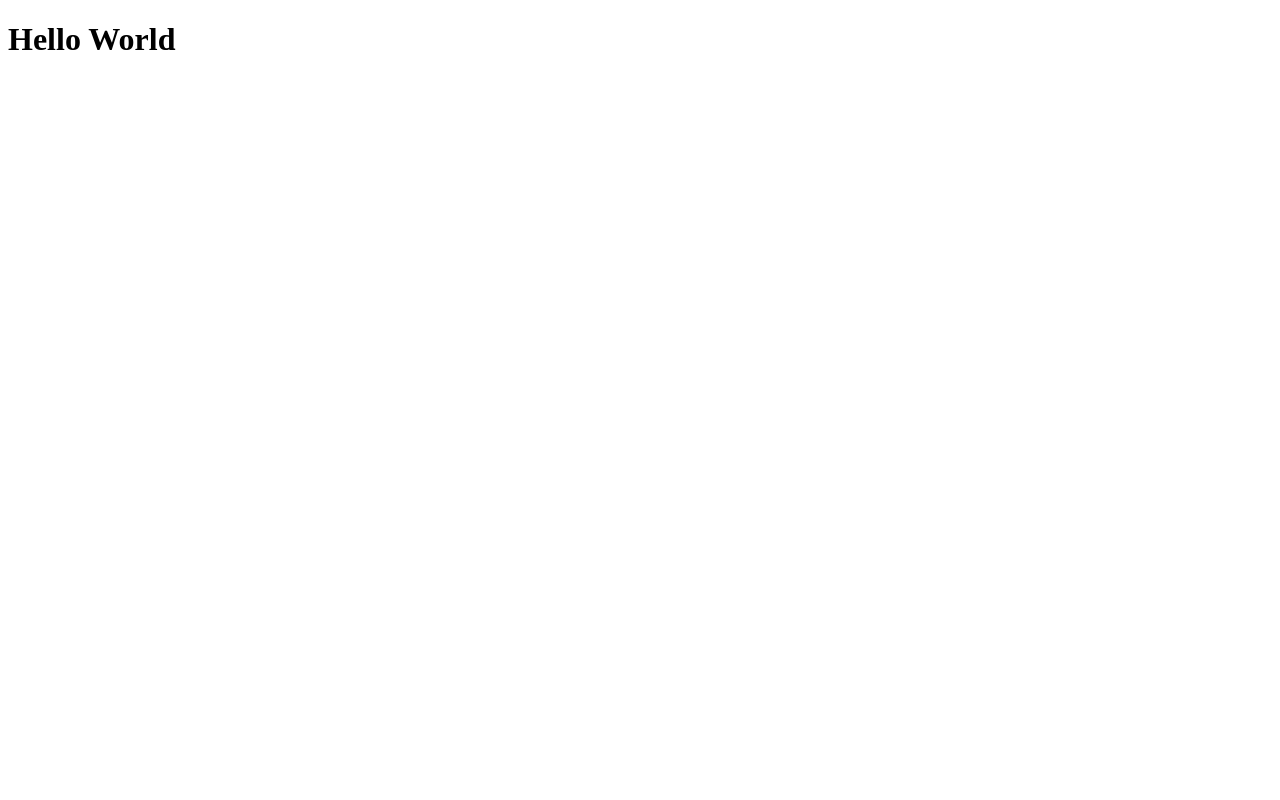
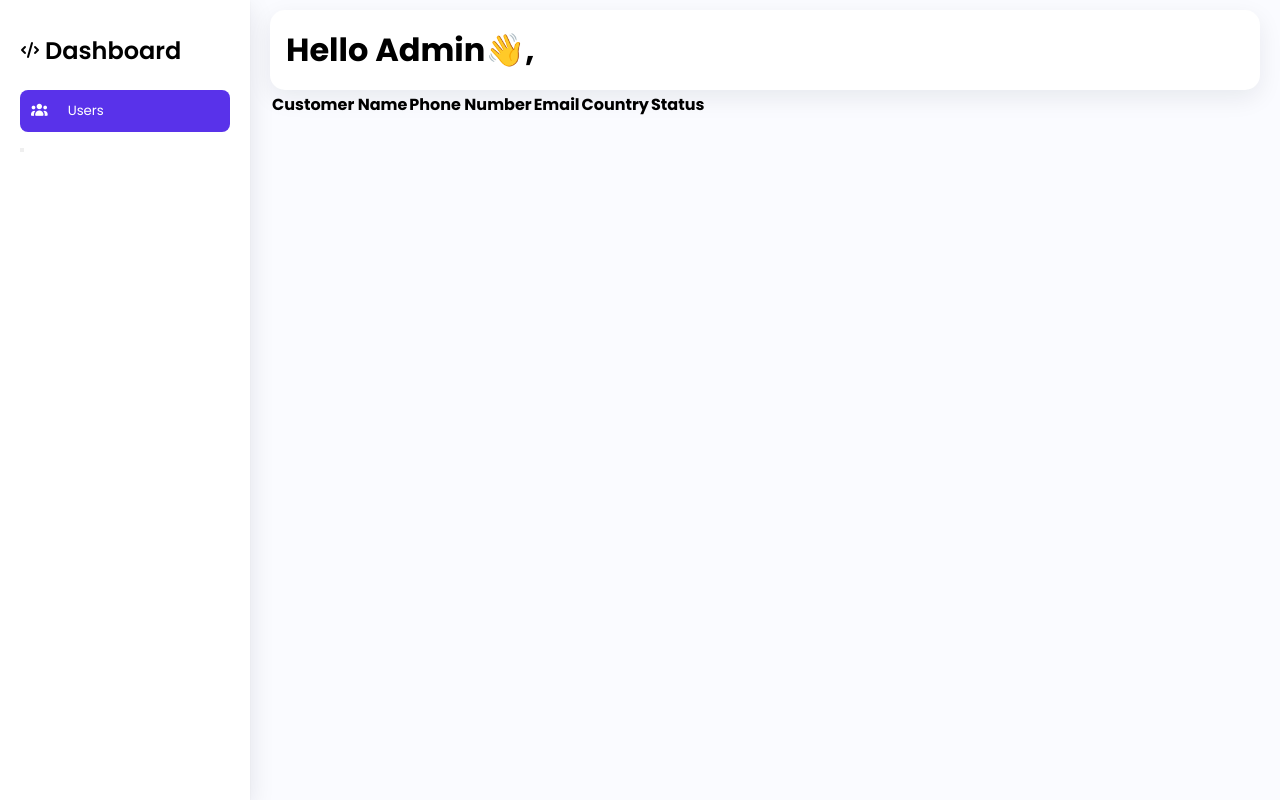
Before and after one commit to AshirovSherzod/dashboard-js, a plain HTML site: page pages/dashboard.html in a window 1280 px wide. Drawn offline with Linux system fonts and the light colour scheme.

Commit message:
task done

```diff
--- /dev/null
+++ b/css/dashboard.css
@@ -0,0 +1,62 @@
+@import url("https://fonts.googleapis.com/css2?family=IBM+Plex+Sans:ital,wght@0,100..700;1,100..700&family=Poppins:ital,wght@0,100;0,200;0,300;0,400;0,500;0,600;0,700;0,800;0,900;1,100;1,200;1,300;1,400;1,500;1,600;1,700;1,800;1,900&display=swap");
+
+* {
+  margin: 0;
+  padding: 0;
+  box-sizing: border-box;
+  font-family: "Poppins", sans-serif;
+}
+
+body {
+  width: 100%;
+  display: flex;
+  background-color: #fafbff;
+}
+
+.sidebar {
+  width: 250px;
+  height: 100dvh;
+  background-color: white;
+  padding: 10px 20px;
+  box-shadow:
+    0 1px 2px rgba(15, 23, 42, 0.04),
+    0 8px 24px rgba(15, 23, 42, 0.1);
+}
+
+.sidebar-logo {
+  height: 80px;
+  display: flex;
+  align-items: center;
+  /* justify-content: center; */
+  gap: 5px;
+}
+
+.sidebar-logo h2 {
+  font-weight: 600;
+}
+
+main {
+  flex: 1;
+  padding: 10px 20px;
+}
+
+.header {
+  width: 100%;
+  padding: 15px;
+  background-color: white;
+  border: 1px solid transparent;
+  border-radius: 15px;
+  box-shadow: 0 8px 24px rgba(15, 23, 42, 0.08);
+}
+
+.sidebar-pages__users {
+  width: 100%;
+  display: flex;
+  align-items: center;
+  gap: 20px;
+  padding: 10px;
+  border: 1px solid transparent;
+  border-radius: 8px;
+  background-color: #5932ea;
+  color: white;
+}
--- a/css/style.css
+++ b/css/style.css
@@ -1,8 +1,10 @@
+@import url("https://fonts.googleapis.com/css2?family=IBM+Plex+Sans:ital,wght@0,100..700;1,100..700&family=Poppins:ital,wght@0,100;0,200;0,300;0,400;0,500;0,600;0,700;0,800;0,900;1,100;1,200;1,300;1,400;1,500;1,600;1,700;1,800;1,900&display=swap");
+
 * {
   margin: 0;
   padding: 0;
   box-sizing: border-box;
-    font-family: Arial, Helvetica, sans-serif;
+  font-family: "Poppins", sans-serif;
 }
 
 .login {
--- a/pages/dashboard.html
+++ b/pages/dashboard.html
@@ -1,15 +1,49 @@
-<!DOCTYPE html>
+<!doctype html>
 <html lang="en">
+  <head>
+    <meta charset="UTF-8" />
+    <meta name="viewport" content="width=device-width, initial-scale=1.0" />
+    <title>Dashboard</title>
+    <link rel="icon" href="../assets/images/tab-icon.png" type="img/png" />
+    <link rel="stylesheet" href="../css/dashboard.css" />
+    <link
+      rel="stylesheet"
+      href="https://cdnjs.cloudflare.com/ajax/libs/font-awesome/7.0.1/css/all.min.css"
+      integrity="sha512-2SwdPD6INVrV/lHTZbO2nodKhrnDdJK9/kg2XD1r9uGqPo1cUbujc+IYdlYdEErWNu69gVcYgdxlmVmzTWnetw=="
+      crossorigin="anonymous"
+      referrerpolicy="no-referrer"
+    />
+  </head>
 
-<head>
-    <meta charset="UTF-8">
-    <meta name="viewport" content="width=device-width, initial-scale=1.0">
-    <title>Dashboard</title>
-    <link rel="icon" href="../assets/images/tab-icon.png" type="img/png">
-</head>
-
-<body>
-    <h1>Hello World</h1>
-</body>
-
+  <body>
+    <div class="sidebar">
+      <div class="sidebar-logo">
+        <span><i class="fa-solid fa-code"></i></span>
+        <h2>Dashboard</h2>
+      </div>
+      <div class="sidebar-pages">
+        <button class="sidebar-pages__users">
+          <span><i class="fa-solid fa-users"></i> </span>
+          <p>Users</p>
+        </button>
+      </div>
+      <button class="sidebar-exit"></button>
+    </div>
+    <main>
+      <div class="header">
+        <h1>Hello Admin👋,</h1>
+      </div>
+      <div class="users-main">
+        <table>
+          <thead>
+            <th>Customer Name</th>
+            <th>Phone Number</th>
+            <th>Email</th>
+            <th>Country</th>
+            <th>Status</th>
+          </thead>
+        </table>
+      </div>
+    </main>
+  </body>
 </html>
```
Also changed, not shown: index.html (+32 -21 lines), js/api.js (added, +60 -0 lines). Lines whose indentation alone changed are shown as unchanged.
